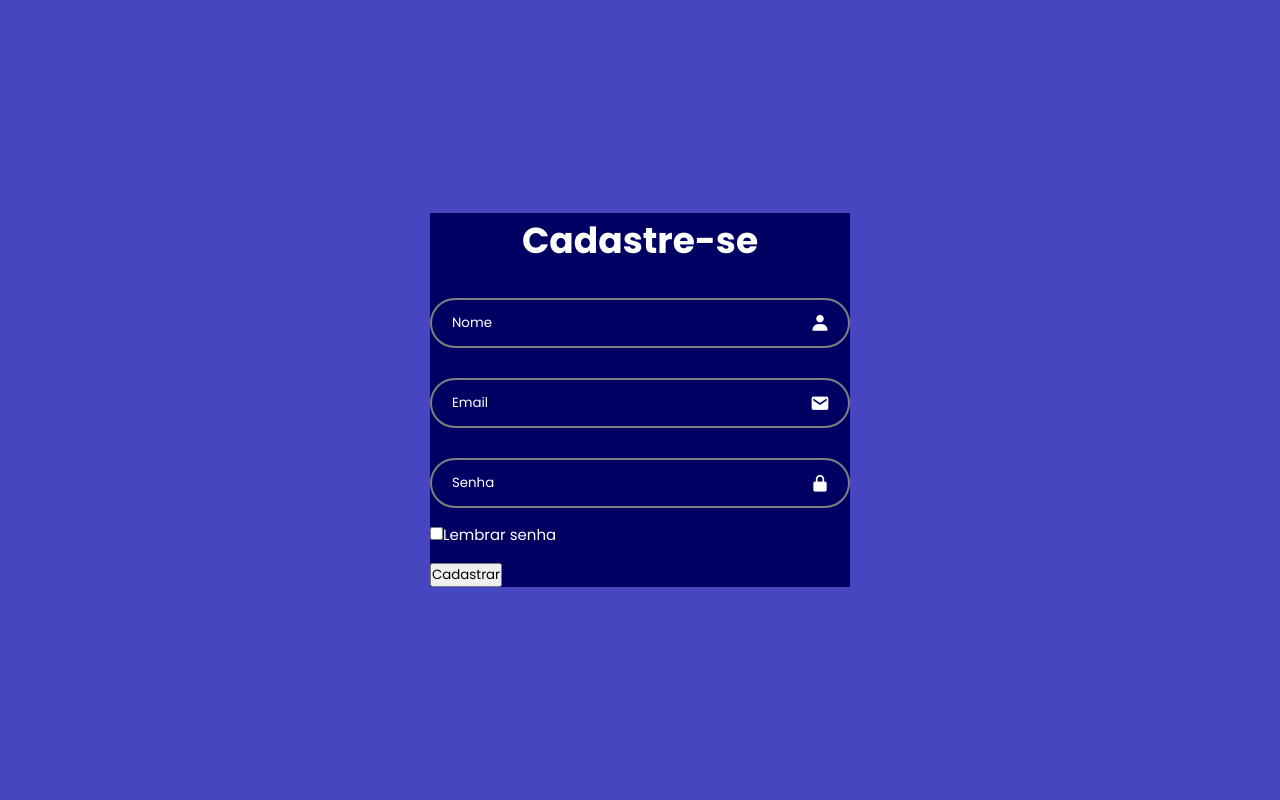
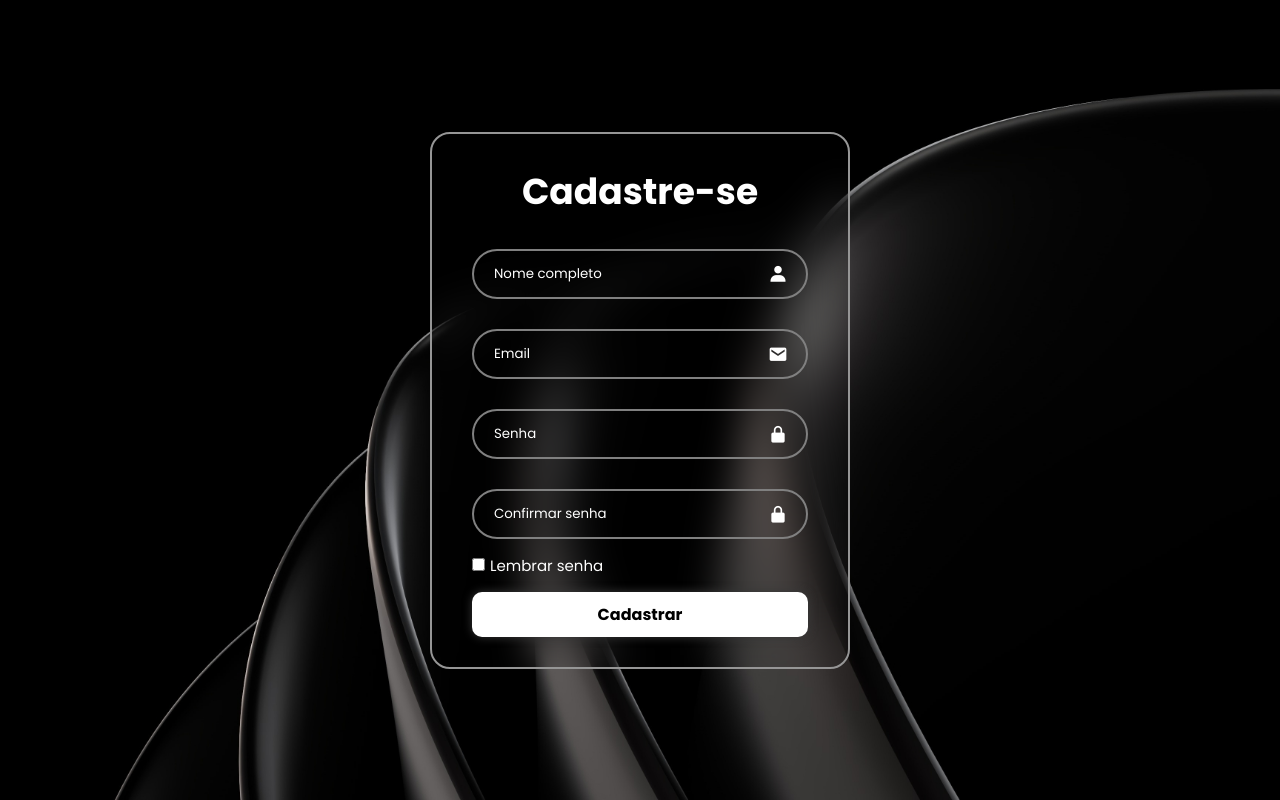
Before and after one commit to ryanmoreir4/ecommerce-project, a website: page index.html in a window 1280 px wide. Drawn offline with nearby package versions, Linux system fonts and the light colour scheme.

Commit message:
cadastro completo

```diff
--- /dev/null
+++ b/assets/css/main.css
@@ -0,0 +1,25 @@
+@import url('https://fonts.googleapis.com/css2?family=Poppins:ital,wght@0,100;0,200;0,300;0,400;0,500;0,600;0,700;0,800;0,900;1,100;1,200;1,300;1,400;1,500;1,600;1,700;1,800;1,900&display=swap');
+
+*{
+    margin: 0;
+    padding: 0;
+    box-sizing: border-box;
+    font-family: "Poppins", sans-serif;
+}
+
+header{
+    width: 100vw;
+    height: 100px;
+    background-color: black;
+    display: flex;
+    justify-content: space-around;
+    align-items: center;
+}
+
+input{
+    display: flex;
+    width: 30vw;
+    height: 30px;
+    border-radius: 10px;
+    border: none;
+}
--- a/assets/css/style.css
+++ b/assets/css/style.css
@@ -12,13 +12,19 @@ body{
     justify-content: center;
     align-items: center;
     min-height: 100vh;
-    background: rgb(70, 70, 192);
+    background: url(/assets/images/background.jpg) no-repeat;
+    background-size: cover;
+    background-position: center;
 }
 
 .container{
     width: 420px;
-    background: rgb(0, 0, 99);
+    background: transparent;
+    border: 2px solid rgb(150, 150, 150);
     color: white;
+    backdrop-filter: blur(20px);
+    border-radius: 20px;
+    padding: 30px 40px;
 
 }
 
@@ -64,3 +70,28 @@ body{
     font-size: 15px;
     margin: -15px 0 15px;
 }
+
+.remember-me label input{
+    accent-color: white;
+    margin-right: 5px;
+}
+
+.container .btn{
+    width: 100%;
+    height: 45px;
+    background: white;
+    border: none;
+    border-radius: 10px;
+    outline: none;
+    box-shadow: 0 0 10px rgb(54, 54, 54);
+    cursor: pointer;
+    font-size: 16px;
+    color: rgb(56, 56, 56);
+    font-weight: 600;
+}
+
+.btn a {
+    color: black;
+    text-decoration: none;
+    font-weight: 700;
+}
--- a/db/db.json
+++ b/db/db.json
@@ -5,6 +5,12 @@
             "name": "Claudio Castro",
             "email": "claudiocastro@gmail.com",
             "password": "12345"
+        },
+        {
+            "id": "2",
+            "name": "João Victor Assis",
+            "email": "joaovictor@gmail.com",
+            "password": "54321"
         }
 
     ],
--- a/index.html
+++ b/index.html
@@ -13,7 +13,7 @@
         <form action="" method="post">
             <h1>Cadastre-se</h1>
             <div class="input-box">
-                <input type="text" placeholder="Nome" required>
+                <input type="text" placeholder="Nome completo" required>
                 <i class='bx bxs-user'></i>
             </div>
             <div class="input-box">
@@ -24,17 +24,17 @@
                 <input type="password" name="password" placeholder="Senha">
                 <i class='bx bxs-lock-alt'></i>
             </div>
+            <div class="input-box">
+                <input type="password" name="password" placeholder="Confirmar senha">
+                <i class='bx bxs-lock-alt'></i>
+            </div>
             <div class="remember-me">
                 <label for="remember-me"><input type="checkbox">Lembrar senha</label>
             </div>
 
-            <button type="submit">Cadastrar</button>
+            <button type="submit" class="btn"><a href="/public/main.html">Cadastrar</a></button>
         </form>
     </div>
-
-
-
-
-    <script src="https://cdn.jsdelivr.net/npm/bootstrap@5.3.3/dist/js/bootstrap.bundle.min.js" integrity="sha384-YvpcrYf0tY3lHB60NNkmXc5s9fDVZLESaAA55NDzOxhy9GkcIdslK1eN7N6jIeHz" crossorigin="anonymous"></script>
+    <script src="/assets/script/app.js"></script>
 </body>
 </html>
```
Also changed, not shown: public/main.html (+29 -0 lines), assets/images/background.jpg (added), assets/images/macbook1.jpg (added), assets/images/macbook2.jpg (added), assets/images/macbook3.jfif (added), 1 other file.
